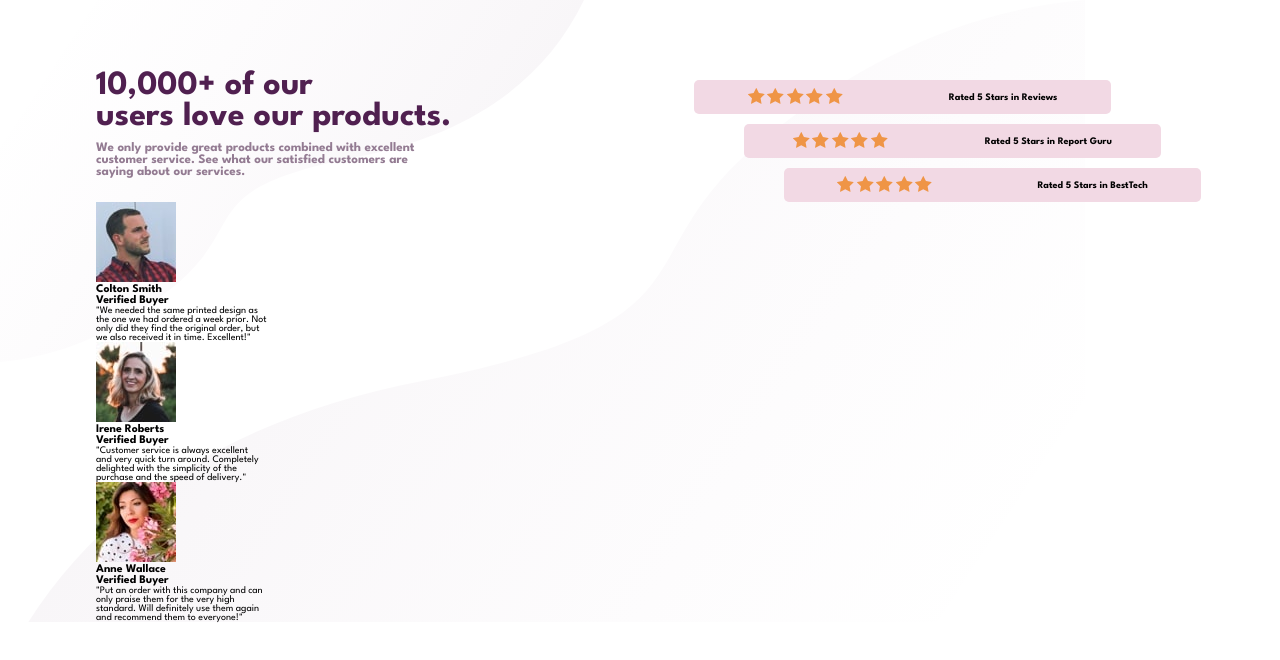
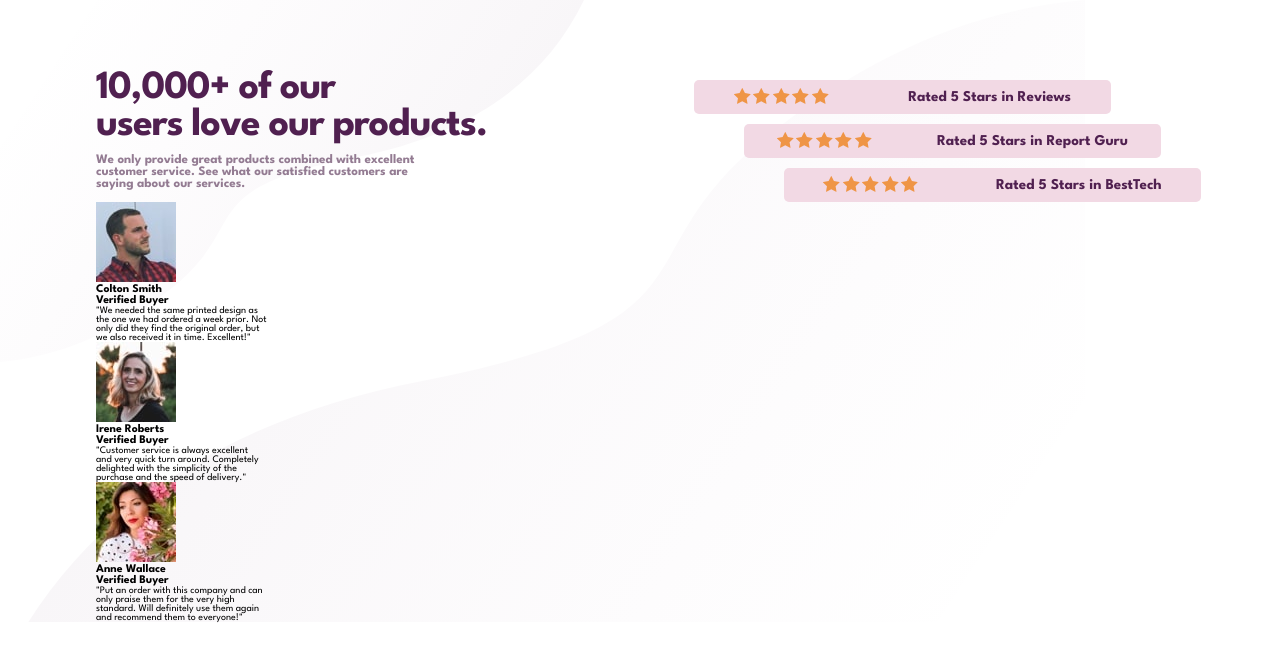
Before and after one commit to GentleMizt/social-section, a plain HTML site: page index.html in a window 1280 px wide. Drawn offline with Linux system fonts and the light colour scheme.

Commit message:
progress

```diff
--- a/style.css
+++ b/style.css
@@ -24,8 +24,10 @@ html{
 .top-txts h2{
     font-weight: 900;
     color: hsl(300, 43%, 22%);
-    font-size: 3.4rem;
+    font-size: 4rem;
     margin-bottom: 1rem;
+    word-spacing: -1px;
+    letter-spacing: -1px;
 }
 .top-txts p{
   color: hsl(303, 10%, 53%);
@@ -48,6 +50,8 @@ html{
 .three{
     margin-left: 9rem;
 }
-.star-txt{
-
+.star-txt h4{
+    color: hsl(300, 43%, 22%);
+    font-weight: 600;
+    font-size: 1.5rem
 }
```
